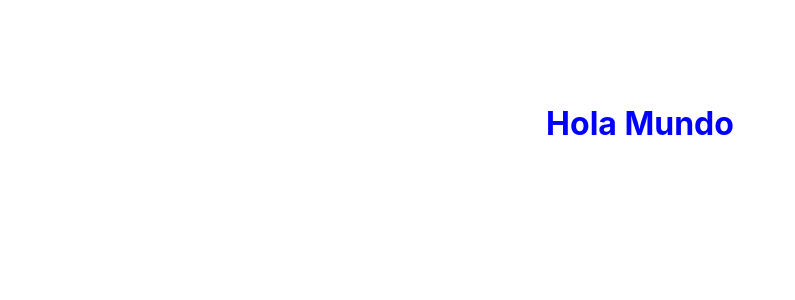
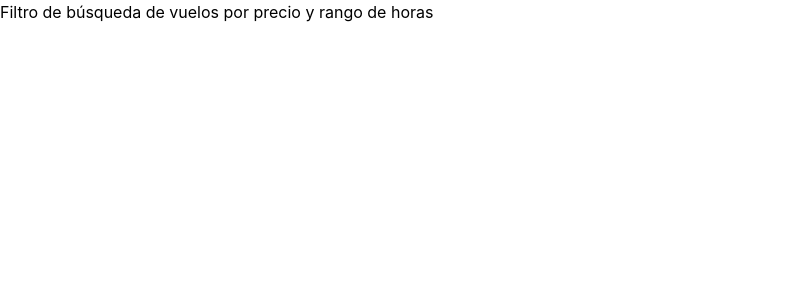
Before and after one commit to manuelRestrep0/frontend-presencial, a Next.js app: page /busqueda_vuelosB/filtrado_precio_rango in a window 1280 px wide. Shown: the top 300 px of the page, without its empty margins (0-795 px from the left). Built offline with nearby package versions, Linux system fonts and the light colour scheme.

Commit message:
Agregado archivo de página de filtro de precios y rango de horas

```diff
--- /dev/null
+++ b/app/busqueda_vuelosB/filtrado_precio_rango/page.tsx
@@ -0,0 +1,14 @@
+import React from 'react';
+
+function FiltroPrecioRango() {
+    return (
+        <div>
+            <h1>Filtro de búsqueda de vuelos por precio y rango de horas</h1>
+            <form>
+                {/* Aquí colocarías tus elementos de entrada de datos, como campos de texto o controles deslizantes */}
+            </form>
+        </div>
+    );
+}
+
+export default FiltroPrecioRango;
```
